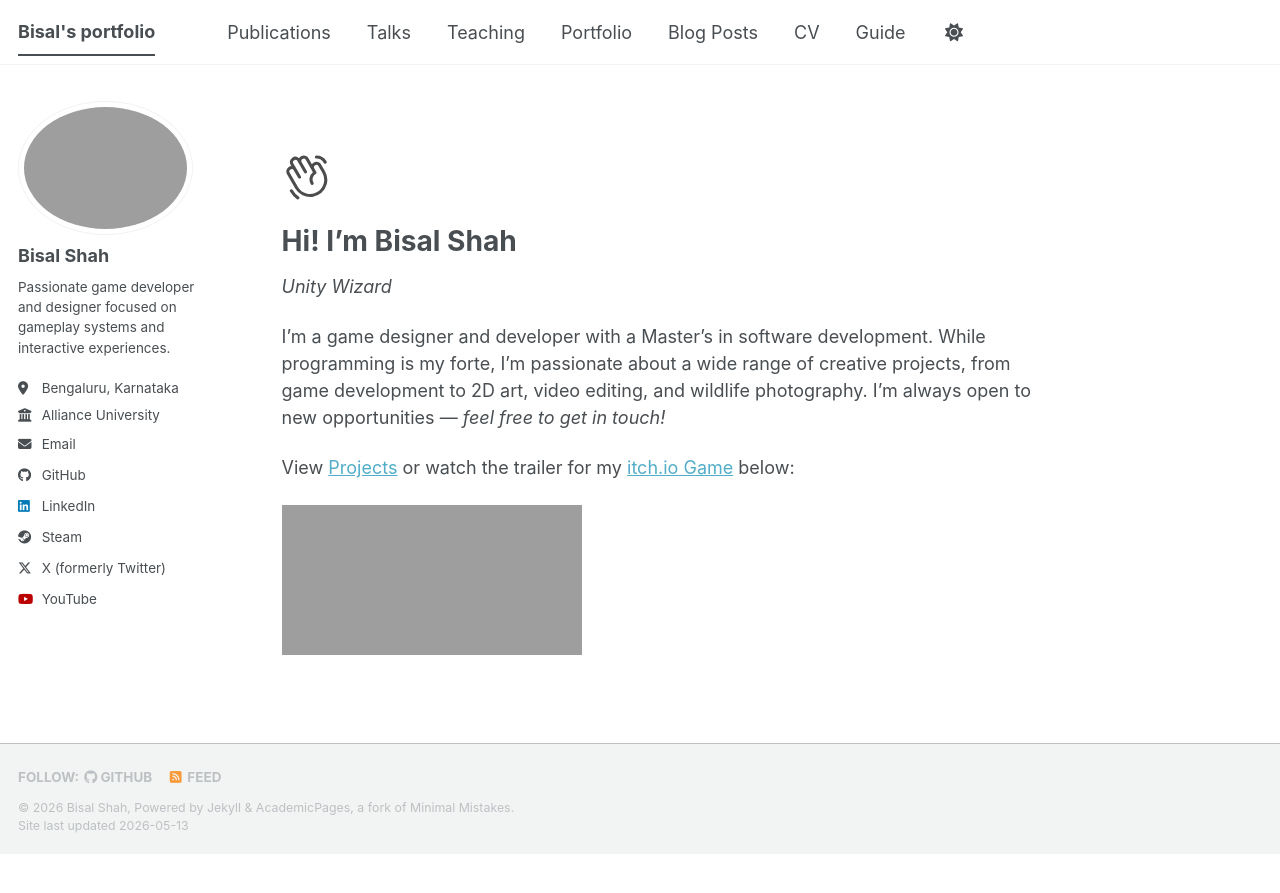
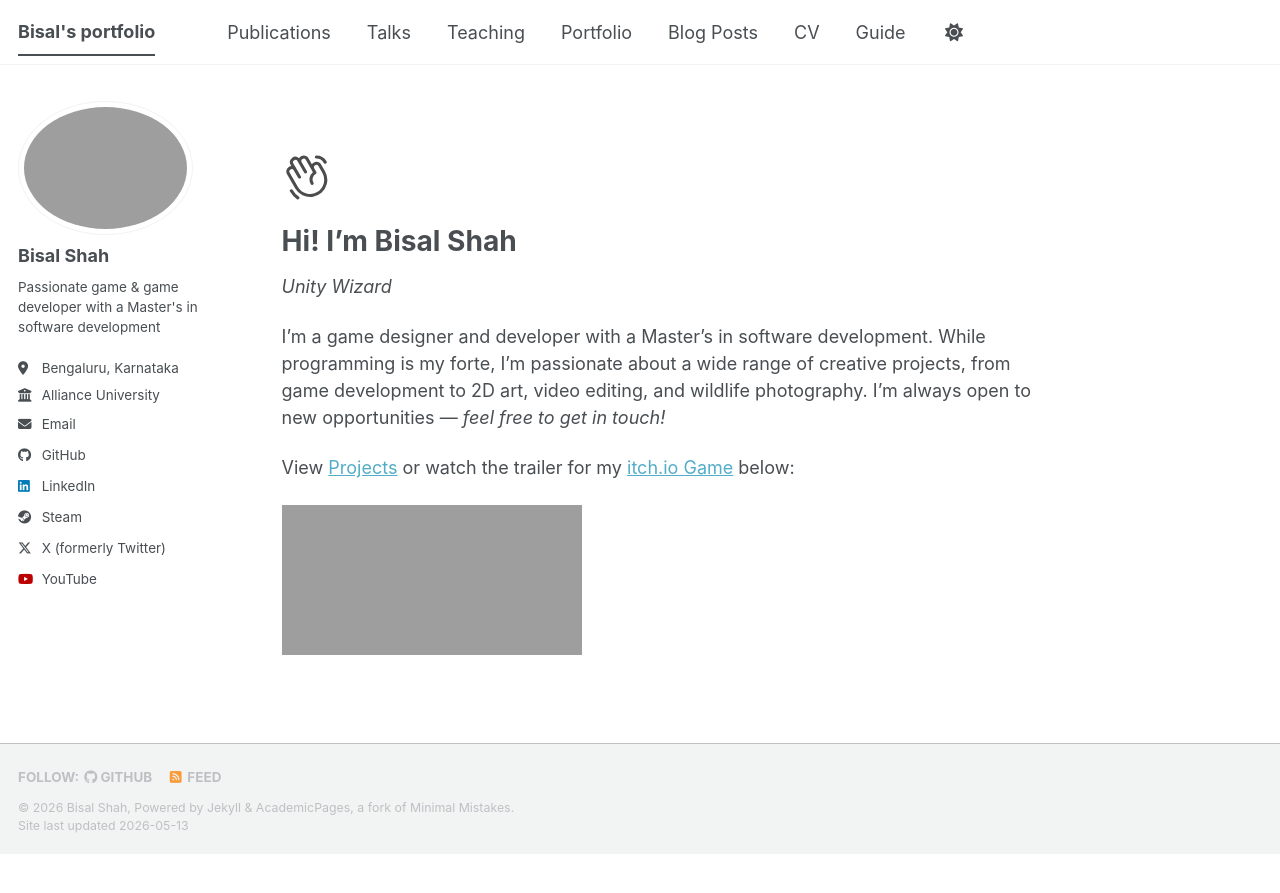
Before and after one commit to bisalshah-commits/bisalshah-commits.github.io, a Jekyll site: the page built from _pages/about.md, in a window 1280 px wide. Shown: the top 893 px of the page. Built offline with Jekyll 4.4.1, drawn with Linux system fonts in a browser that asks for light colours; a script bundle is joined from its source files by our own code; library files that are not in the unit come from our copies; grey boxes are pictures that could not be loaded.

Commit message:
Update _config.yml

```diff
--- a/_config.yml
+++ b/_config.yml
@@ -26,7 +26,7 @@ author:
   avatar           : "profile.png"
   name             : "Bisal Shah"
   pronouns         : # example: "she/her"
-  bio              : "Passionate game developer and designer focused on gameplay systems and interactive experiences."
+  bio              : "Passionate game & game developer with a Master's in software development"
   location         : "Bengaluru, Karnataka"
   employer         : "Alliance University"
   uri              : # URL
```
